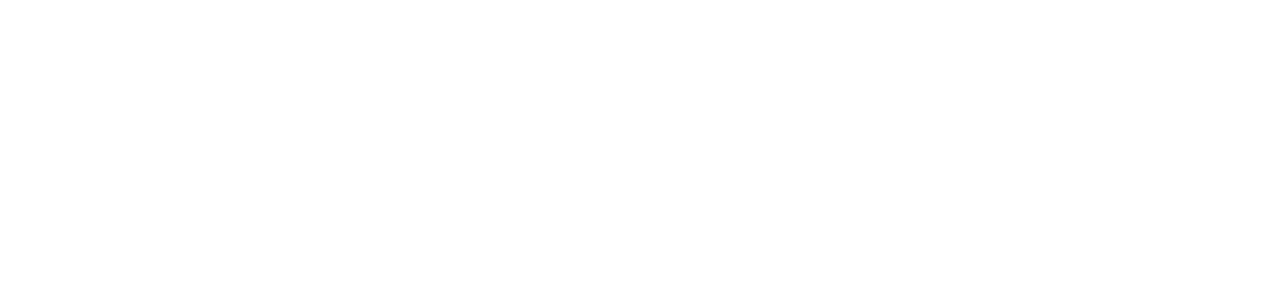
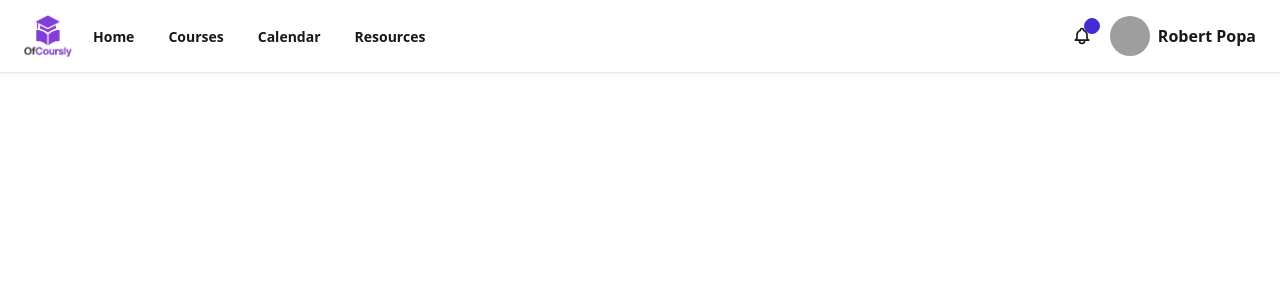
Before and after one commit to robbertpopa/itec-web-2025, a Next.js app: page / in a window 1280 px wide. Shown: the top 300 px of the page. Built offline with nearby package versions, Linux system fonts and the light colour scheme; no server answers; sample sign-in values are in the browser's storage; grey boxes are pictures that could not be loaded.

Commit message:
Add application logo Add top navigation bar

```diff
--- /dev/null
+++ b/lib/hooks/useRedirectIfAuthenticated.ts
@@ -0,0 +1,21 @@
+'use client';
+
+import { useEffect } from "react";
+import { useRouter } from "next/navigation";
+import { onAuthStateChanged } from "firebase/auth";
+import { auth } from "lib/firebase";
+
+export default function useRedirectIfAuthenticated() {
+  const router = useRouter();
+  console.log("AICIIIIIIIII");
+
+  useEffect(() => {
+    const unsubscribe = onAuthStateChanged(auth, (user) => {
+      if (user) {
+        router.push("/");
+      }
+    });
+
+    return () => unsubscribe();
+  }, [router]);
+}
--- /dev/null
+++ b/lib/hooks/useRequireEmailVerified.ts
@@ -0,0 +1,22 @@
+'use client';
+
+import { useEffect } from "react";
+import { useRouter } from "next/navigation";
+import { onAuthStateChanged } from "firebase/auth";
+import { auth } from "lib/firebase";
+
+export default function useRequireEmailVerified() {
+  const router = useRouter();
+
+  useEffect(() => {
+    const unsubscribe = onAuthStateChanged(auth, (user) => {
+      if (!user) {
+        router.push("/login");
+      } else if (!user.emailVerified) {
+        router.push("/verify");
+      }
+    });
+
+    return () => unsubscribe();
+  }, [router]);
+}
--- a/next.config.ts
+++ b/next.config.ts
@@ -3,6 +3,7 @@
 const nextConfig: NextConfig = {
   // output: 'export',
   images: {
+    unoptimized: true,
     remotePatterns: [
       {
         protocol: 'https',
--- /dev/null
+++ b/src/app/(authenticated)/layout.tsx
@@ -0,0 +1,84 @@
+"use client";
+
+import Image from "next/image";
+import Link from "next/link";
+
+import useRequireEmailVerified from "lib/hooks/useRequireEmailVerified";
+
+export default function AuthenticatedLayout({
+    children,
+  }: {
+    children: React.ReactNode
+  }) {
+    useRequireEmailVerified();
+
+    return (
+        <div className="size-full flex justify-start items-start box-border">
+            <nav className="navbar bg-base-100 shadow px-6">
+                <div className="navbar-start">
+                    <Link href="/" className="flex items-center gap-2">
+                    <Image
+                        src="/images/of_coursly.png"
+                        alt="OfCoursly Logo"
+                        width={48}
+                        height={48}
+                        className="cursor-pointer"
+                    />
+                    </Link>
+
+                    <div className="hidden lg:flex">
+                        <ul className="menu menu-horizontal px-1">
+                        <li><button className="btn btn-ghost">Home</button></li>
+                        <li><button className="btn btn-ghost">Courses</button></li>
+                        <li><button className="btn btn-ghost">Calendar</button></li>
+                        <li><button className="btn btn-ghost">Resources</button></li>
+                        </ul>
+                    </div>
+
+                    <div className="lg:hidden">
+                        <div className="dropdown">
+                            <label tabIndex={0} className="btn btn-ghost lg:hidden">
+                                <svg xmlns="http://www.w3.org/2000/svg" className="h-5 w-5" fill="none"
+                                viewBox="0 0 24 24" stroke="currentColor">
+                                <path strokeLinecap="round" strokeLinejoin="round" strokeWidth="2"
+                                    d="M4 6h16M4 12h16M4 18h16" />
+                                </svg>
+                            </label>
+                            <ul tabIndex={0} className="menu menu-sm dropdown-content mt-3 z-[1] p-2 shadow bg-base-100 rounded-box w-52">
+                                <li><button>Home</button></li>
+                                <li><button>Courses</button></li>
+                                <li><button>Calendar</button></li>
+                                <li><button>Resources</button></li>
+                            </ul>
+                        </div>
+                    </div>
+                </div>
+
+                <div className="navbar-end gap-2">
+                    <button className="btn btn-ghost btn-circle">
+                    <div className="indicator">
+                        <svg xmlns="http://www.w3.org/2000/svg" className="h-5 w-5" fill="none"
+                        viewBox="0 0 24 24" stroke="currentColor">
+                        <path strokeLinecap="round" strokeLinejoin="round" strokeWidth="2"
+                            d="M15 17h5l-1.405-1.405A2.032 2.032 0 0118 14.158V11a6.002 6.002 0 00-4-5.659V5a2 2 0 10-4 0v.341C7.67 6.165 6 8.388 6 11v3.159c0 .538-.214 1.055-.595 1.436L4 17h5m6 0v1a3 3 0 11-6 0v-1m6 0H9" />
+                        </svg>
+                        <span className="badge badge-xs badge-primary indicator-item"></span>
+                    </div>
+                    </button>
+                    <div className="avatar">
+                    <div className="w-10 rounded-full">
+                        <img src="https://img.daisyui.com/images/stock/photo-1534528741775-53994a69daeb.webp" />
+                    </div>
+                    </div>
+                    <div className="hidden sm:flex font-semibold">
+                    Robert Popa
+                    </div>
+                </div>
+                </nav>
+          <main>
+            {children}
+          </main>
+        </div>
+
+    )
+  }
--- a/src/app/page.tsx
+++ b/src/app/(authenticated)/page.tsx
@@ -1,7 +1,6 @@
 "use client";
 
 export default function Page() {
-
 
     return (
         <div></div>
--- a/src/app/(authentication)/layout.tsx
+++ b/src/app/(authentication)/layout.tsx
@@ -1,11 +1,19 @@
-export default function DashboardLayout({
+"use client";
+
+import useRedirectIfAuthenticated from "lib/hooks/useRedirectIfAuthenticated";
+
+export default function AuthenticationLayout({
   children,
 }: {
   children: React.ReactNode
 }) {
+  useRedirectIfAuthenticated();
   return (
       <div className="size-full flex justify-center items-center box-border">
-        {children}
+        <main>
+          {children}
+        </main>
       </div>
+
   )
 }
--- a/src/app/(authentication)/login/page.tsx
+++ b/src/app/(authentication)/login/page.tsx
@@ -4,6 +4,7 @@
 import { signInWithEmailAndPassword, signInWithPopup } from "firebase/auth";
 import { auth, googleProvider } from "lib/firebase";
 import { useRouter } from 'next/navigation';
+import Image from 'next/image';
 
 export default function Page() {
     const [error, setError] = useState("");
@@ -37,11 +38,10 @@
     };
 
     return (
-        <form onSubmit={handleSubmit} className="shadow-lg rounded-md border border-neutral/10 p-10 w-full max-w-100">
-            <div className="text-center mb-5">
-                <h2 className="text-xl font-semibold">
-                    OfCoursly
-                </h2>
+        <form onSubmit={handleSubmit} className="shadow-lg rounded-md border border-neutral/10 p-10 w-full max-w-100 min-w-100">
+            <div className="flex flex-col items-center justify-center mb-5 w-full gap-0">
+                <Image src="/images/of_coursly.png" alt="" width={100} height={100} />
+
                 <h3 className="text-sm font-thin opacity-80">
                     Your learning platform
                 </h3>
--- a/src/app/(authentication)/register/page.tsx
+++ b/src/app/(authentication)/register/page.tsx
@@ -8,6 +8,7 @@
 } from "firebase/auth";
 import { auth, googleProvider } from "lib/firebase";
 import { useRouter } from 'next/navigation';
+import Image from 'next/image';
 
 export default function Page() {
   const [error, setError] = useState("");
@@ -56,11 +57,10 @@
   };
 
     return (
-        <form onSubmit={handleSubmit} className="shadow-lg rounded-md border border-neutral/10 p-10 w-full max-w-100">
-            <div className="text-center mb-5">
-                <h2 className="text-xl font-semibold">
-                    OfCoursly
-                </h2>
+        <form onSubmit={handleSubmit} className="shadow-lg rounded-md border border-neutral/10 p-10 w-full max-w-100 min-w-100">
+            <div className="flex flex-col items-center justify-center mb-5 w-full">
+                <Image src="/images/of_coursly.png" alt="" width={100} height={100} />
+
                 <h3 className="text-sm font-thin opacity-80">
                     Your learning platform
                 </h3>
```
Also changed, not shown: public/images/of_coursly.png (added).
